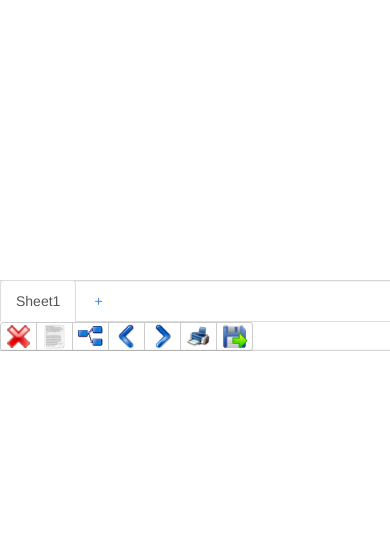
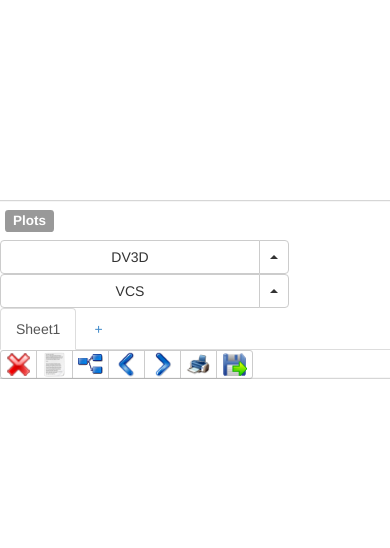
Before and after one commit to CDAT/cdatweb, a Django app: template apps/uweb/home/templates/home.html in a window 390 px wide. Shown: the part 684-1232 px from the top of the page. Run offline with Django 3.2, Linux system fonts and the light colour scheme; the template is opened without the code that fills it, so the values that code supplies are empty; some libraries are stand-ins or nearby versions.

Commit message:
added plot type selection widget and esgf search form on home.html

```diff
--- a/apps/uweb/home/templates/home.html
+++ b/apps/uweb/home/templates/home.html
@@ -1,6 +1,7 @@
 <html>
     <title>Diagnostics</title>
     <link rel="stylesheet" href="{{STATIC_URL}}lib/css/bootstrap.min.css"/>
+    <link rel="stylesheet" href="{{STATIC_URL}}css/jquery-ui-1.10.0.css"/>
     <script src="{{STATIC_URL}}ext/js-core/jquery-1.8.3.min.js"></script>
     <script src="{{STATIC_URL}}lib/js/bootstrap.min.js"></script>
 
@@ -33,9 +34,54 @@
             </ul>
             <div class="tab-pane active" id="Project1">
                 <div class=row>
-                    <div class="col-md-12" id="Project1Div" style="height:800px;box-shadow: 0 0 2px grey">
+                    <div class="col-md-12" id="Project1Div" style="height:720px;box-shadow: 0 0 2px grey">
                     </div>
                 </div>
+                    <h4>&nbsp;<span class="label label-default">Plots</span></h4>
+                        <div id="plot_type_selection" class=col-md-13>
+                            <div class="btn-group dropup">
+                                <button type="button" class="btn btn-default" style="width:260px;">DV3D</button>
+                                <button type="button" class="btn btn-default dropdown-toggle" data-toggle="dropdown" style="width:30px;height:34px;">
+                                    <span class="caret"></span>
+                                    <span class="sr-only">Toggle Dropdown</span>
+                                </button>
+                                <ul class="dropdown-menu" role="menu">
+                                    <li><a href="#">Curtain Plot</a></li>
+                                    <li><a href="#">Glyph Slicer</a></li>
+                                    <li><a href="#">Glyph Volume</a></li>
+                                    <li><a href="#">Hovmoller Slicer</a></li>
+                                    <li><a href="#">Hovmoller Volume</a></li>
+                                    <li><a href="#">IsoSurface</a></li>
+                                    <li><a href="#">IsoSurface With Texture</a></li>
+                                    <li><a href="#">Slicer</a></li>
+                                    <li><a href="#">Slicer With Contours</a></li>
+                                    <li><a href="#">Streamline Slicer</a></li>
+                                    <li><a href="#">Volume Render</a></li>
+                                    <li><a href="#">Volume Render With Slicer</a></li>
+                                </ul>
+                            </div>
+                            <br>
+                            <div class="btn-group dropup">
+                                <button type="button" class="btn btn-default" style="width:260px;">            VCS</button>
+                                <button type="button" class="btn btn-default dropdown-toggle" data-toggle="dropdown" style="width:30px;height:34px;">
+                                    <span class="caret"></span>
+                                    <span class="sr-only">Toggle Dropdown</span>
+                                </button>
+                                <ul class="dropdown-menu" role="menu">
+                                    <li><a href="#">Boxfill</a></li>
+                                    <li><a href="#">Isofill</a></li>
+                                    <li><a href="#">Isoline</a></li>
+                                    <li><a href="#">Meshfill</a></li>
+                                   <li><a href="#">Outfill</a></li>
+                                   <li><a href="#">Scatter</a></li>
+                                   <li><a href="#">TaylorDiagram</a></li>
+                                   <li><a href="#">Vector</a></li>
+                                   <li><a href="#">XvsY</a></li>
+                                   <li><a href="#">XyvsY</a></li>
+                                   <li><a href="#">YxvsX</a></li>
+                                </ul>
+                            </div>
+                        </div>
             </div>
         </div>
         <div class="col-md-7" id="Center">
@@ -186,6 +232,7 @@
                                                 <select class="form-control" id="inputPackage">
                                                     <option value="AMWG"></option>
                                                     <option value="AMWG">AMWG</option>
+                                                    <option value="LMWG">LMWG</option>
                                                 </select>
                                             </div>
                                     </div>
@@ -250,21 +297,25 @@
                     <form class="form-horizontal" role="form">
                         <br>
                         <div class="form-group">
-                            <label for="inputDataNode" class="col-sm-2 control-label">Text Search</label>
-                            <div class="col-sm-9">
-                                <input type=text class=form-control size=48>
-                            </div>
-                            <br>
+                                        <label for="inputEsgfSearch" class="col-sm-2 control-label">
+                                            <img class=img-rounded src={{STATIC_URL}}img/search.png style="height:25px;width:25px;vertical-align:middle;"/>
+                                        </label>
+                                        <div class="col-sm-9">
+                                            <input type=text class=form-control id=inputEsgfSearch>
+                                        </div>
                     </div>
+
                                     <div class="form-group">
-                                        <label for="inputDataNode" class="col-sm-2 control-label">Data Node</label>
+                                        <label for="inputDataNode" class="col-sm-2 control-label">
+                                            <img class=img-rounded src={{STATIC_URL}}img/database.png style="height:25px;width:25px;vertical-align:middle;"/>
+                                        </label>
                                             <div class="col-sm-9">
                                                 <select class="form-control" id="inputDataNode">
                                                 </select>
                                             </div>
                                     </div>
                                    <div class="form-group">
-                                       <div class="col-sm-offset-2 col-md-2">
+                                       <div class="col-sm-offset-9 col-md-2">
                                            <button type="submit" class="btn btn-primary" id="run_esgf_search">Search</button>
                                        </div>
                                    </div>
@@ -274,6 +325,7 @@
     </div>
 </div>
     <script type="text/javascript">
+        $(function() { $("#plot_type_accordion").accordion();});
         function addSheet(){
             var myelement = document.getElementById('sheetTab');
             var lastNode=document.getElementById('lastSheet');
```
